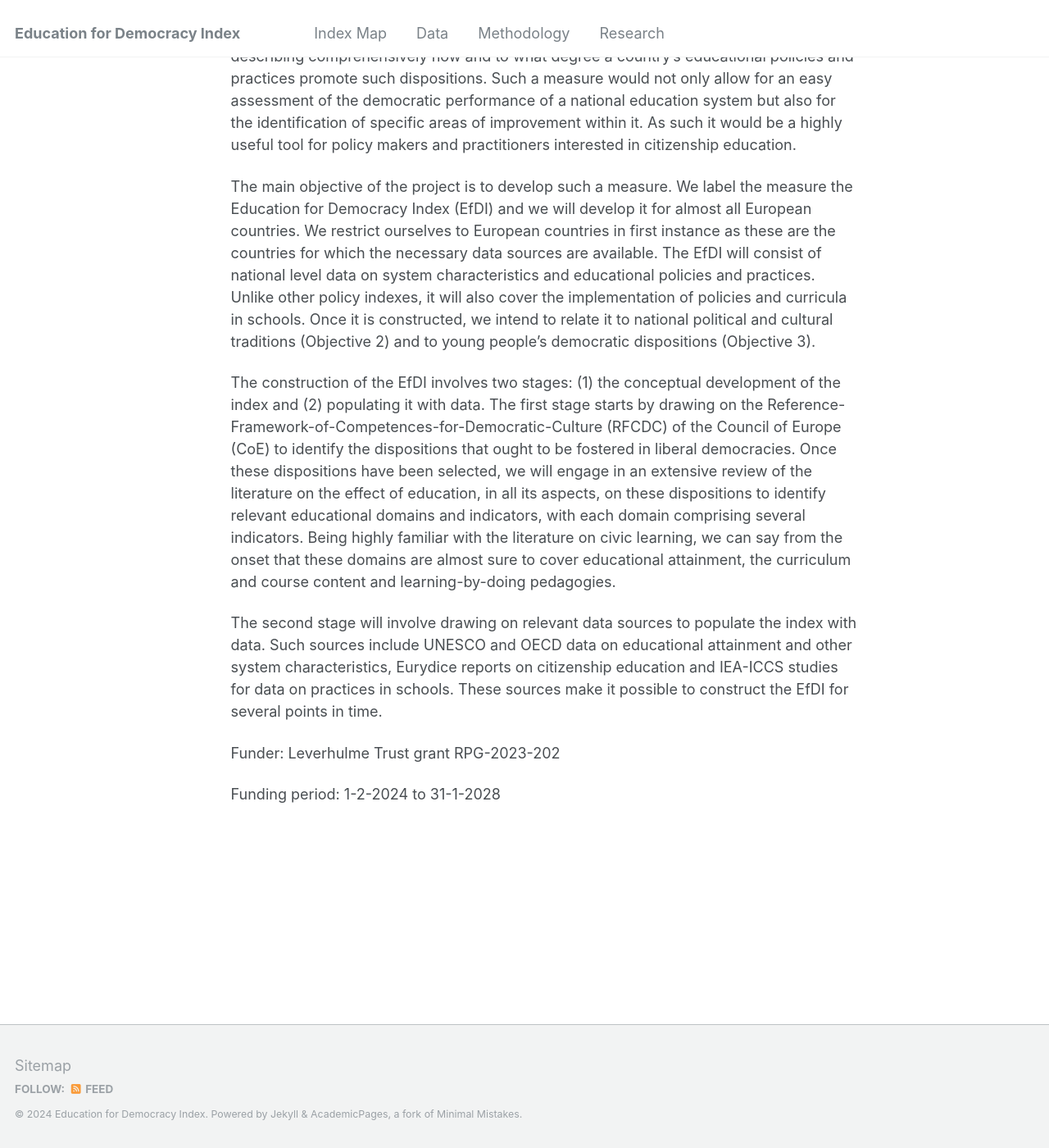
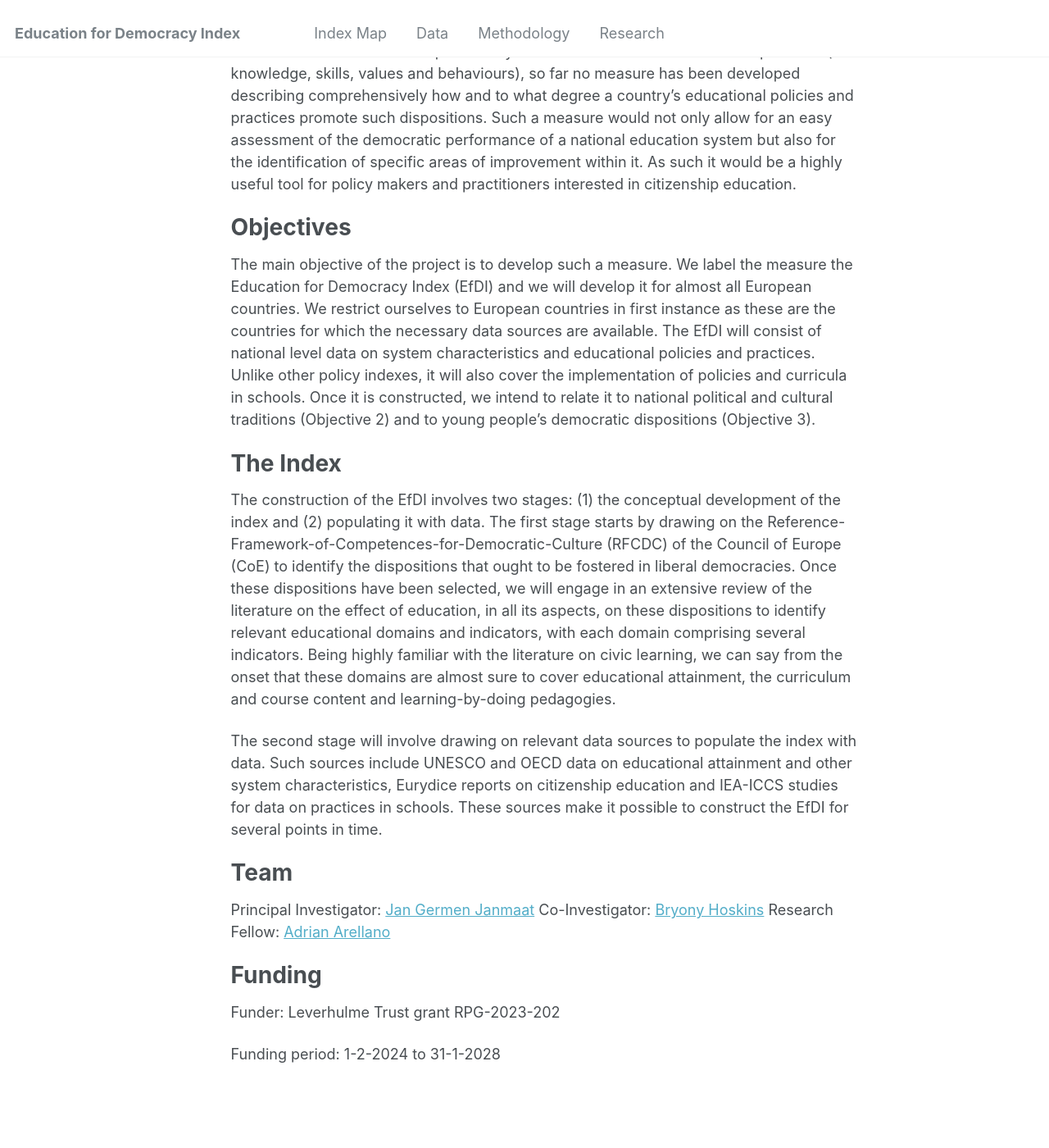
Before and after one commit to educationfordemocracyindex/educationfordemocracyindex.github.io, a Jekyll site: the page built from _pages/about.md, in a window 1280 px wide and 1400 px high, scrolled down 228 px. Shown: the whole window at 82% size. Built offline with Jekyll 4.4.1, drawn with Linux system fonts in a browser that asks for light colours.

Commit message:
about change lauout

```diff
--- a/_pages/about.md
+++ b/_pages/about.md
@@ -6,7 +6,8 @@ redirect_from:
   - /about/
   - /about.html
 ---
-
+Objectives
+======
 In response to various challenges facing liberal democracy, Western governments have
 turned to education in recent years as a tool to bolster the democratic dispositions of
 the new generation. Although there is ample evidence from
@@ -19,9 +20,12 @@ education system but also for the identification of specific areas of improvemen
 within it. As such it would be a highly useful tool for policy makers and practitioners
 interested in citizenship education.
 
+Objectives
+======
 The main objective of the project is to develop such a measure. We label the measure the Education for Democracy Index (EfDI) and we will develop it for almost all European countries. We restrict ourselves to European countries in first instance as these are the countries for which the necessary data sources are available. The EfDI will consist of national level data on system characteristics and educational policies and practices. Unlike other policy indexes, it will also cover the implementation of policies and curricula in schools. Once it is constructed, we intend to relate it to national political and cultural traditions (Objective 2) and to young people’s democratic dispositions (Objective 3).
 
-
+The Index
+======
 The construction of the EfDI involves two stages: (1) the conceptual development of
 the index and (2) populating it with data. The first stage starts by drawing on the
 Reference-Framework-of-Competences-for-Democratic-Culture (RFCDC) of the
@@ -40,6 +44,14 @@ education and IEA-ICCS studies for data on practices
 in schools. These sources make it possible to construct the EfDI for several points in
 time.
 
+Team
+======
+Principal Investigator: [Jan Germen Janmaat](https://germjanmaat.wordpress.com/)
+Co-Investigator: [Bryony Hoskins](https://bryonyhoskins.weebly.com/)
+Research Fellow: [Adrian Arellano](https://www.adrianarellano.co/)
+
+Funding
+======
 Funder: Leverhulme Trust grant RPG-2023-202
 
 Funding period: 1-2-2024 to 31-1-2028
--- a/_pages/publications.html
+++ b/_pages/publications.html
@@ -7,7 +7,7 @@ author_profile: true
 
 <iframe src="https://adrian-arellano.shinyapps.io/efdi_weighted_map/"
         width="100%"
-        height="650px"
+        height="800px"
         scrolling="no"
         style="border:none;"
         seamless="seamless">
```
